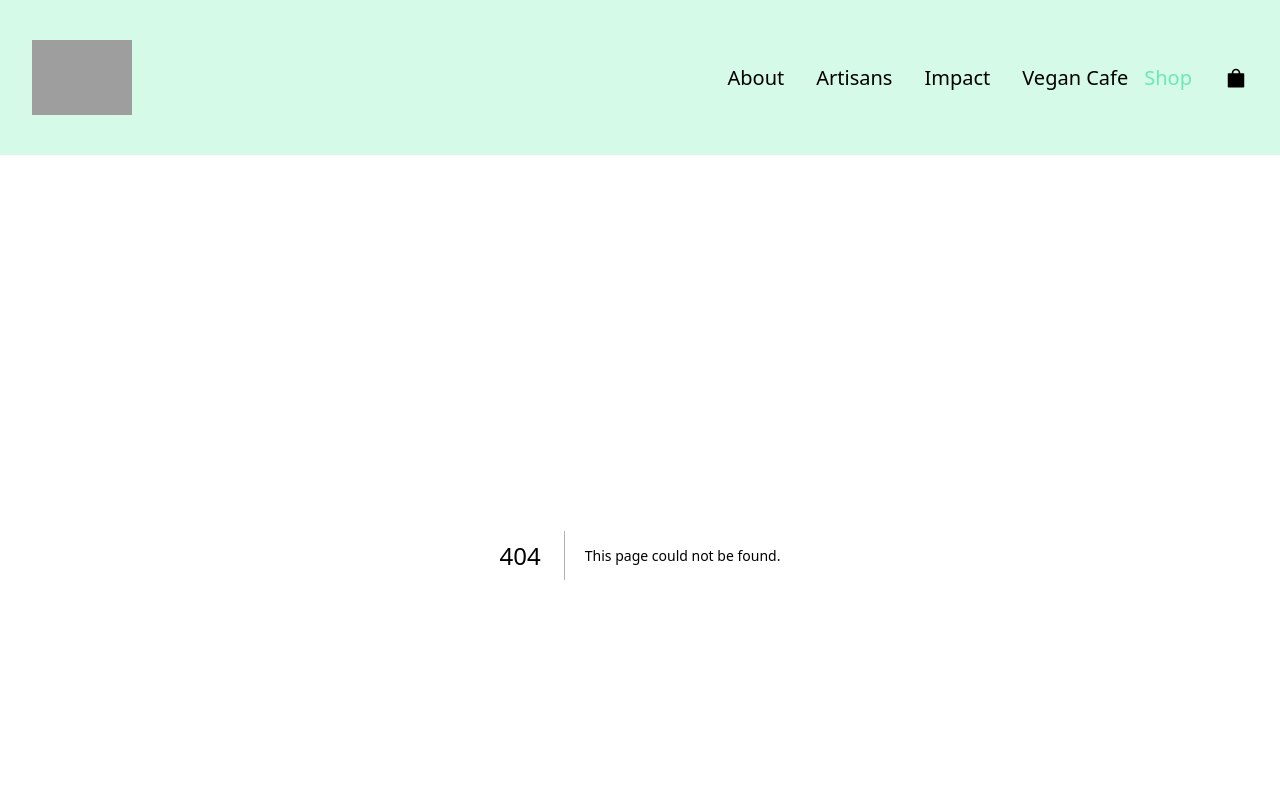
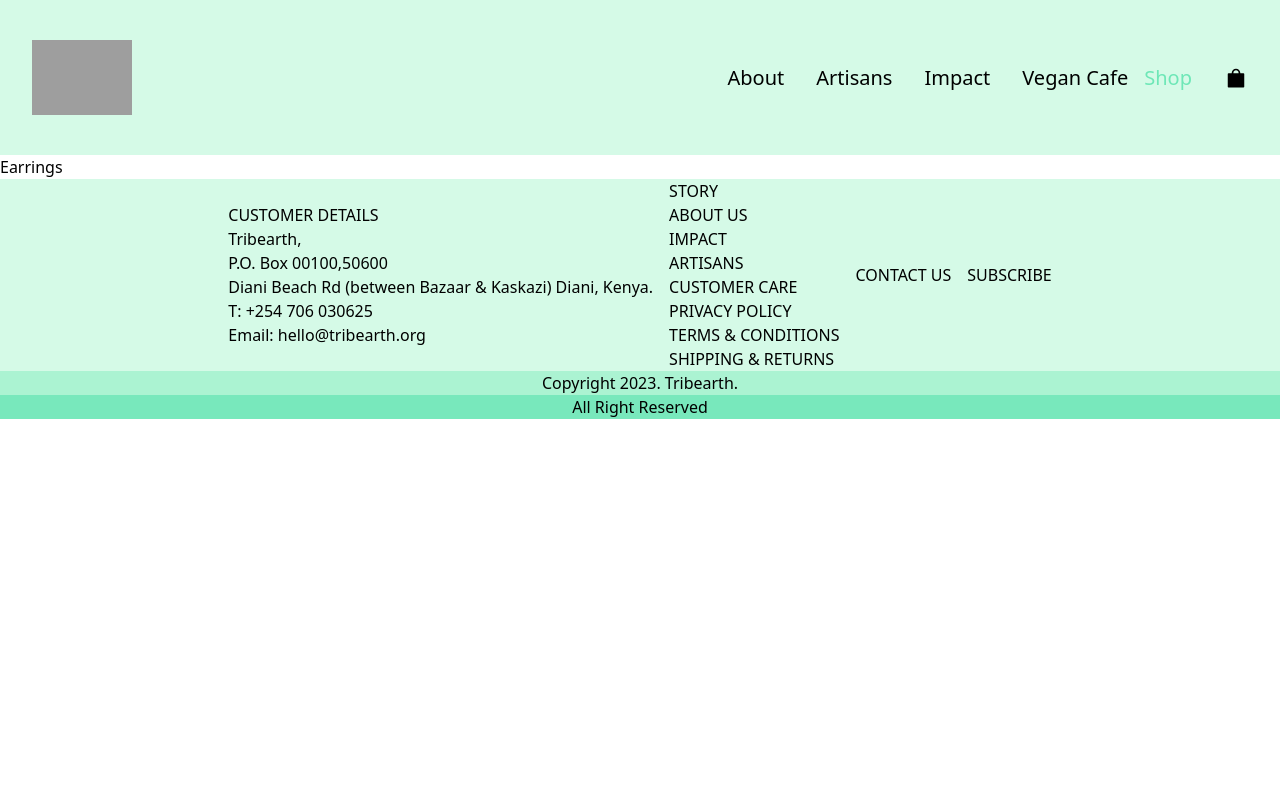
Before and after one commit to MatthewsRicky/finaltribe, a Next.js app in the folder tribearth/: page /shop/earrings in a window 1280 px wide. Before the commit this address had no page. Shown: the top 800 px of the page. Built offline with nearby package versions, Linux system fonts and the light colour scheme; grey boxes are pictures that could not be loaded.

Commit message:
Create page.tsx

```diff
--- /dev/null
+++ b/tribearth/app/shop/earrings/page.tsx
@@ -0,0 +1,9 @@
+"use client";
+
+const Earrings = () => {
+  return (
+    <div>Earrings</div>
+  )
+}
+
+export default Earrings
```
